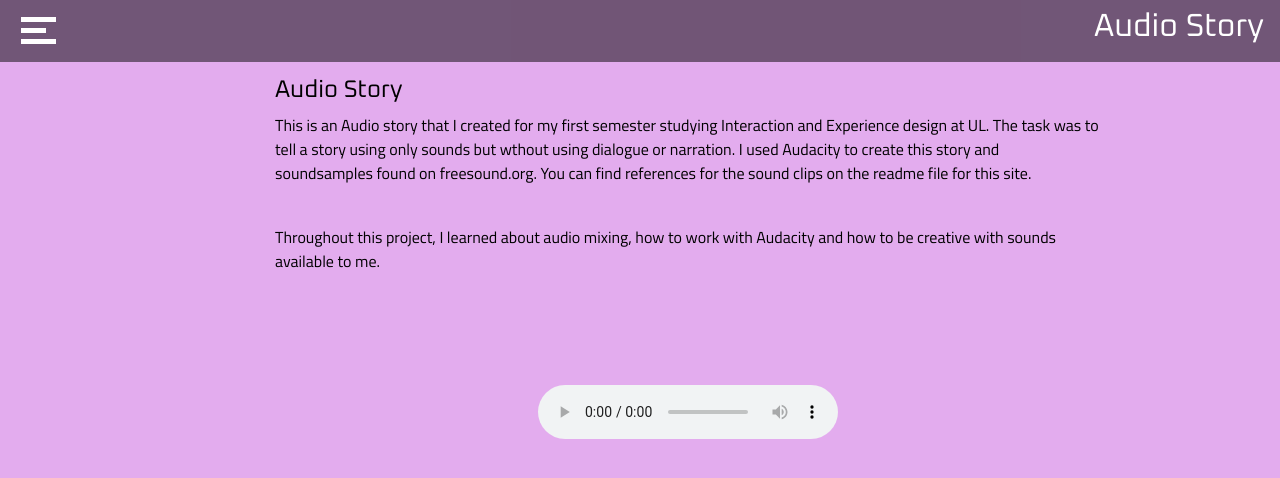
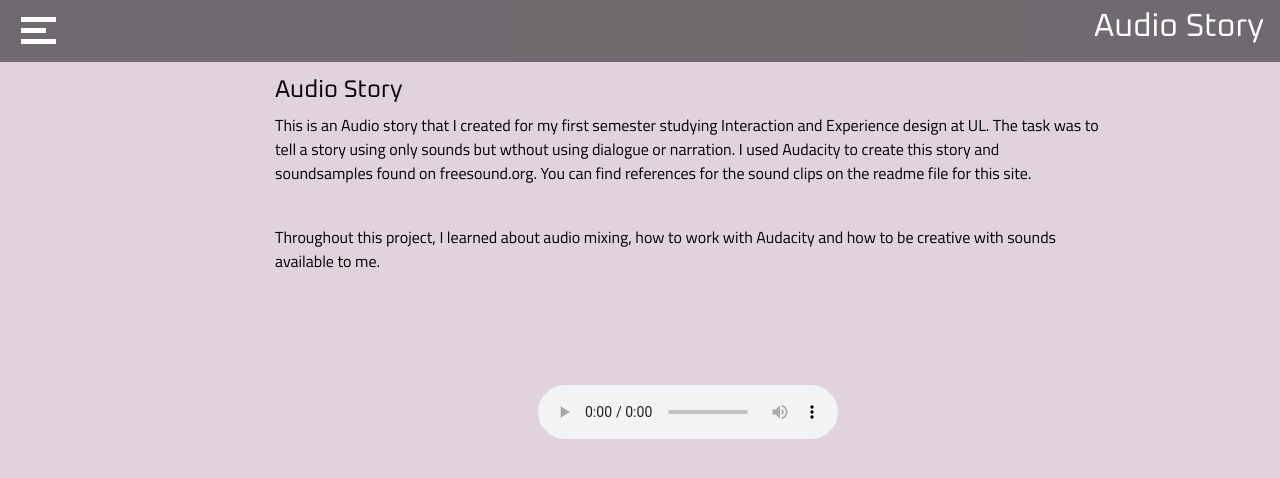
Before and after one commit to Tony8egan/www.TonesDesigns, a Jekyll site: the page built from AudioStory.markdown, in a window 1280 px wide. Shown: the top 478 px of the page. Built offline with Jekyll 4.4.1, drawn with Linux system fonts in a browser that asks for light colours; nearby versions of some CDN libraries.

Commit message:
Update AudioStory.html

```diff
--- a/_layouts/AudioStory.html
+++ b/_layouts/AudioStory.html
@@ -16,7 +16,7 @@
     <link rel="shortcut icon" type="image/png" href="images/TD2.png">
 
 </head>
-<body style ="background-color: #e3acee;">
+<body style ="background-color: #E0D3DE;">
 
   <header>
     <nav class="navbar fixed-top">
```
